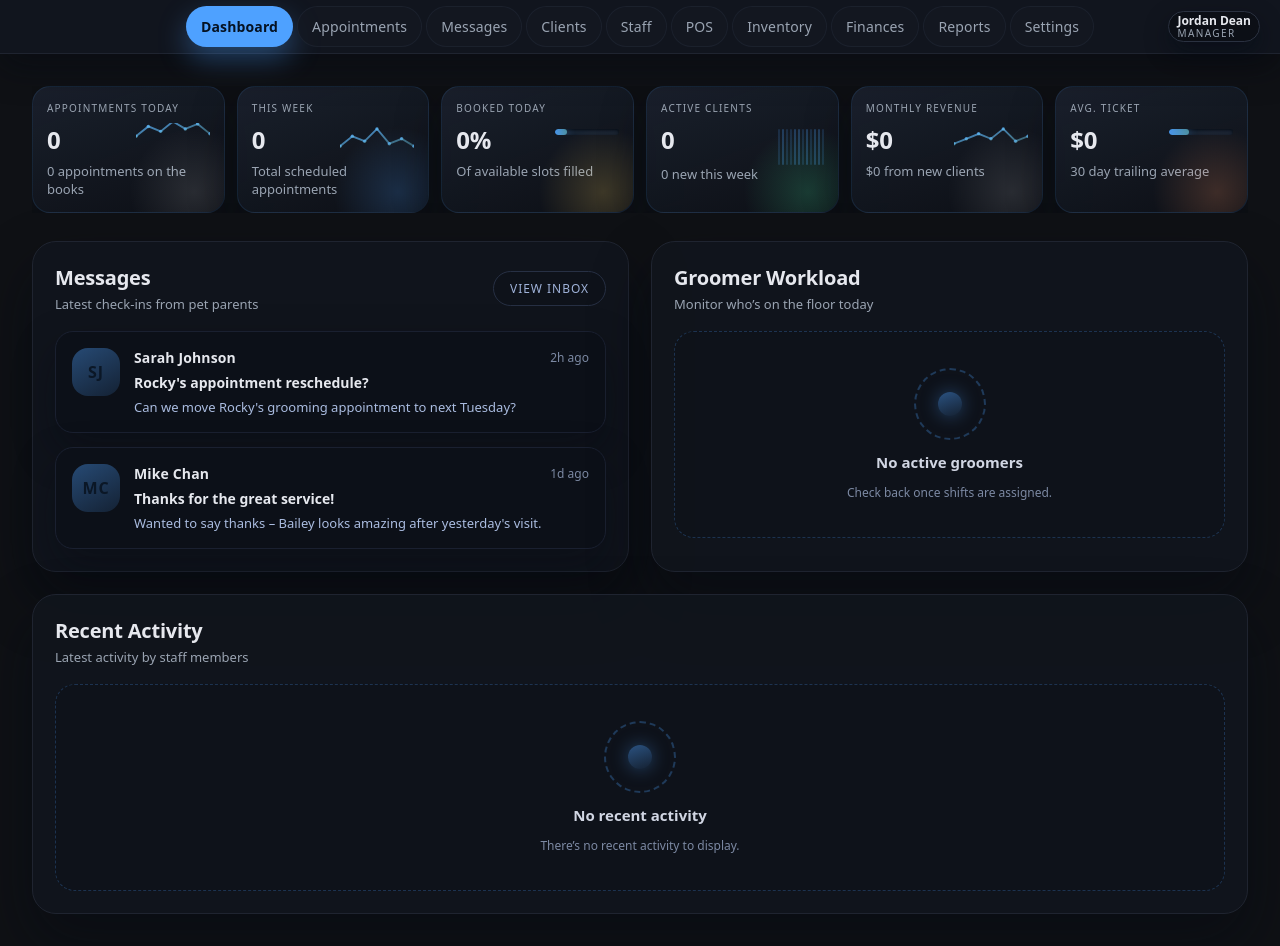
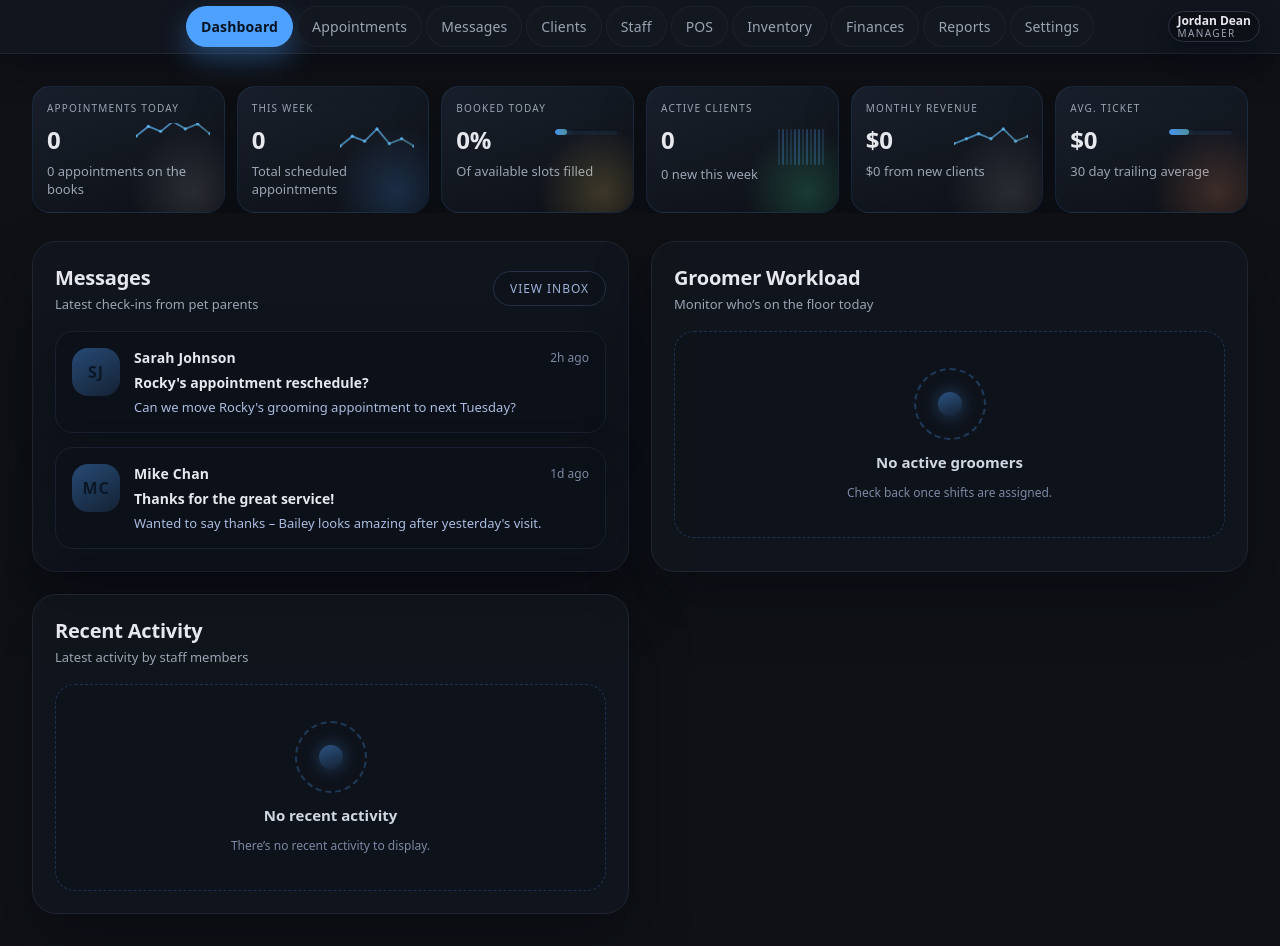
Before and after one commit to JimmysRanch/1030, a Next.js app: page / in a window 1280 px wide. Built offline with nearby package versions, Linux system fonts and the light colour scheme.

Commit message:
Align dashboard panels to half-width layout

```diff
--- a/app/globals.css
+++ b/app/globals.css
@@ -75,8 +75,8 @@ button { font: inherit; color: inherit; }
 .dashboard-metrics .metric-chart { width:74px; height:34px; }
 .dashboard-metrics .metric-progress { width:64px; }
 .dashboard-metrics .metric-streak { gap:2px; }
-.dashboard-panels { display:flex; flex-direction:column; gap:22px; }
-.dashboard-panels-row { display:grid; grid-template-columns:repeat(2, minmax(0, 1fr)); gap:22px; align-items:stretch; }
+.dashboard-panels-grid { display:grid; grid-template-columns:repeat(2, minmax(0, 1fr)); gap:22px; align-items:stretch; }
+.dashboard-panels-grid > * { min-width:0; }
 
 .activity-panel { padding-bottom:28px; }
 .activity-empty { min-height:200px; }
@@ -111,7 +111,7 @@ button { font: inherit; color: inherit; }
 .activity-panel .empty-state { min-height:180px; }
 
 @media (max-width: 1200px) {
-  .dashboard-panels-row { grid-template-columns:1fr; }
+  .dashboard-panels-grid { grid-template-columns:1fr; }
 }
 
 @media (max-width: 720px) {
--- a/app/page.tsx
+++ b/app/page.tsx
@@ -179,8 +179,7 @@ export default function Page() {
           })}
         </div>
 
-        <div className="dashboard-panels">
-          <div className="dashboard-panels-row">
+        <div className="dashboard-panels-grid">
           <section className="panel messages-panel">
             <header className="panel-header">
               <div>
@@ -228,7 +227,6 @@ export default function Page() {
               <span className="empty-subcopy">Check back once shifts are assigned.</span>
             </div>
           </section>
-          </div>
 
           <section className="panel activity-panel">
             <header className="panel-header">
```
Lines whose indentation alone changed are shown as unchanged.
